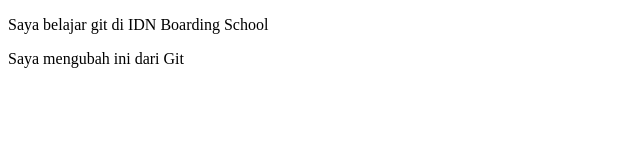
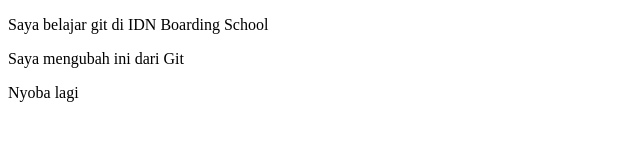
Before and after one commit to JustThoriq/ProjectLatihanGit, a plain HTML site: page index.html in a window 1280 px wide. Shown: the full height of the page, 0-640 px from the left. Drawn offline with Linux system fonts and the light colour scheme.

Commit message:
Update index.html
Lagi

```diff
--- a/index.html
+++ b/index.html
@@ -9,6 +9,7 @@
 <body>
     <p>Saya belajar git di IDN Boarding School</p>
     <p>Saya mengubah ini dari Git</p>
+    <p>Nyoba lagi</p>
 </body>
 
 </html>
```
